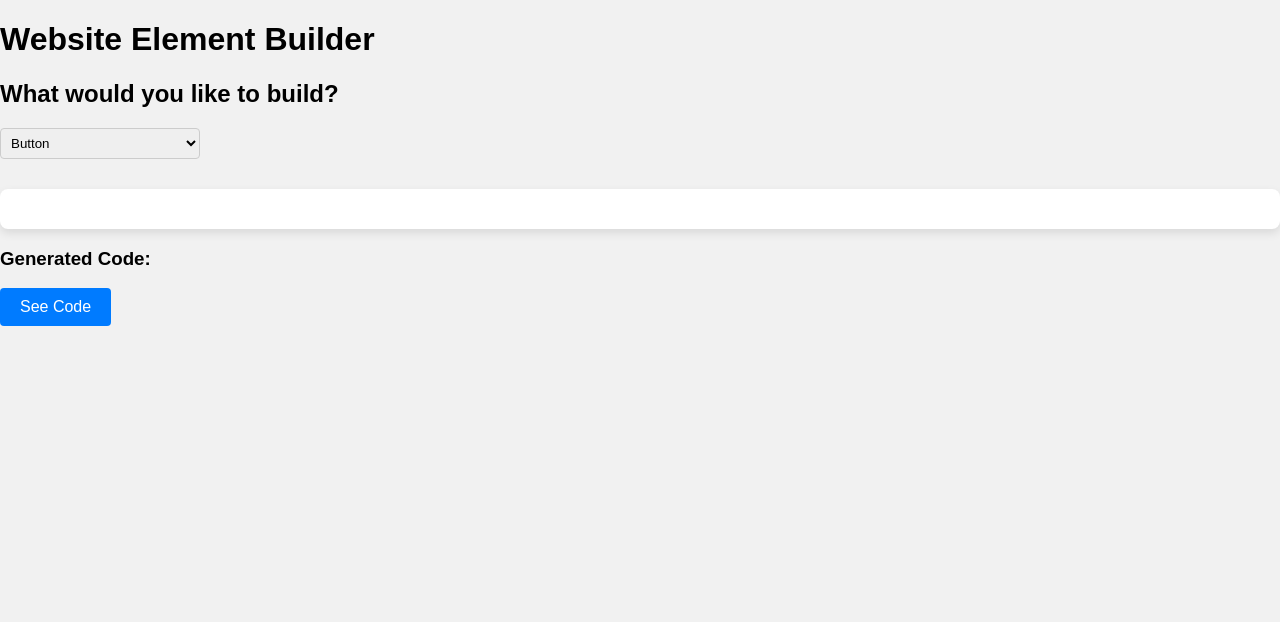
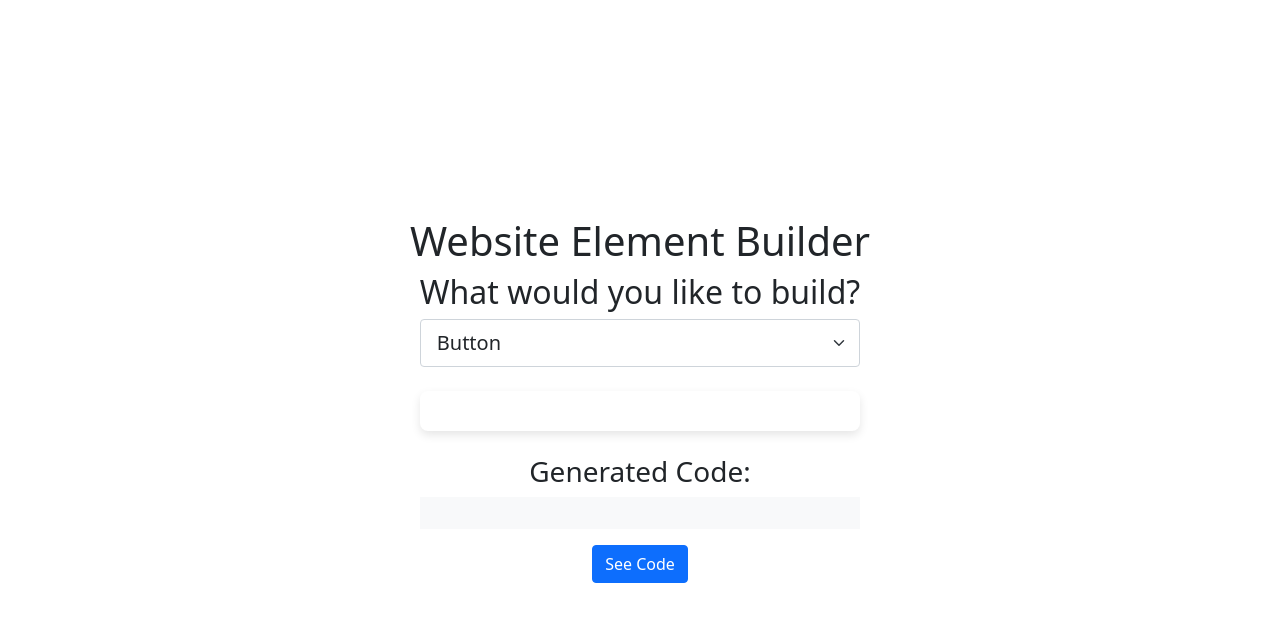
Before and after one commit to RW-501/html-element-builder, a plain HTML site: page index.html in a window 1280 px wide. Drawn offline with nearby package versions, Linux system fonts and the light colour scheme.

Commit message:
Update index.html

```diff
--- a/index.html
+++ b/index.html
@@ -2,17 +2,21 @@
 <html>
 <head>
   <title>Website Element Builder</title>
+  <link rel="stylesheet" href="https://cdnjs.cloudflare.com/ajax/libs/twitter-bootstrap/5.0.3/css/bootstrap.min.css">
   <link rel="stylesheet" type="text/css" href="styles.css">
+  <link rel="stylesheet" href="https://cdnjs.cloudflare.com/ajax/libs/twitter-bootstrap/5.0.3/css/bootstrap.min.css">
 </head>
 <body>
-  <header>
+  <div class="container py-5">
+    <header class="text-center">
       <h1>Website Element Builder</h1>
     </header>
 
     <main>
-    <div id="question">
-      <h2>What would you like to build?</h2>
-<select id="elementSelect">
+      <div id="question" class="mb-4">
+        <h2 class="text-center">What would you like to build?</h2>
+        <div class="text-center">
+          <select id="elementSelect" class="form-select form-select-lg mb-3">
             <option value="button">Button</option>
             <option value="input">Input</option>
             <option value="textarea">Text Area</option>
@@ -21,21 +25,23 @@
             <!-- Add more options for other elements -->
           </select>
         </div>
+      </div>
 
-    <div id="elementContainer">
+      <div id="elementContainer" class="text-center mb-4">
         <!-- The selected element will be dynamically inserted here -->
       </div>
 
-    <div id="tools">
+      <div id="tools" class="mb-4">
         <!-- The tools to alter the element will be dynamically inserted here -->
       </div>
 
-    <div id="codeContainer">
+      <div id="codeContainer" class="text-center">
         <h3>Generated Code:</h3>
-      <pre id="generatedCode"></pre>
-      <button id="seeCodeButton">See Code</button>
+        <pre id="generatedCode" class="p-3 mb-3" style="background-color: #f8f9fa;"></pre>
+        <button id="seeCodeButton" class="btn btn-primary">See Code</button>
       </div>
     </main>
+  </div>
 
   <script src="script.js"></script>
 </body>
```
Lines whose indentation alone changed are shown as unchanged.
